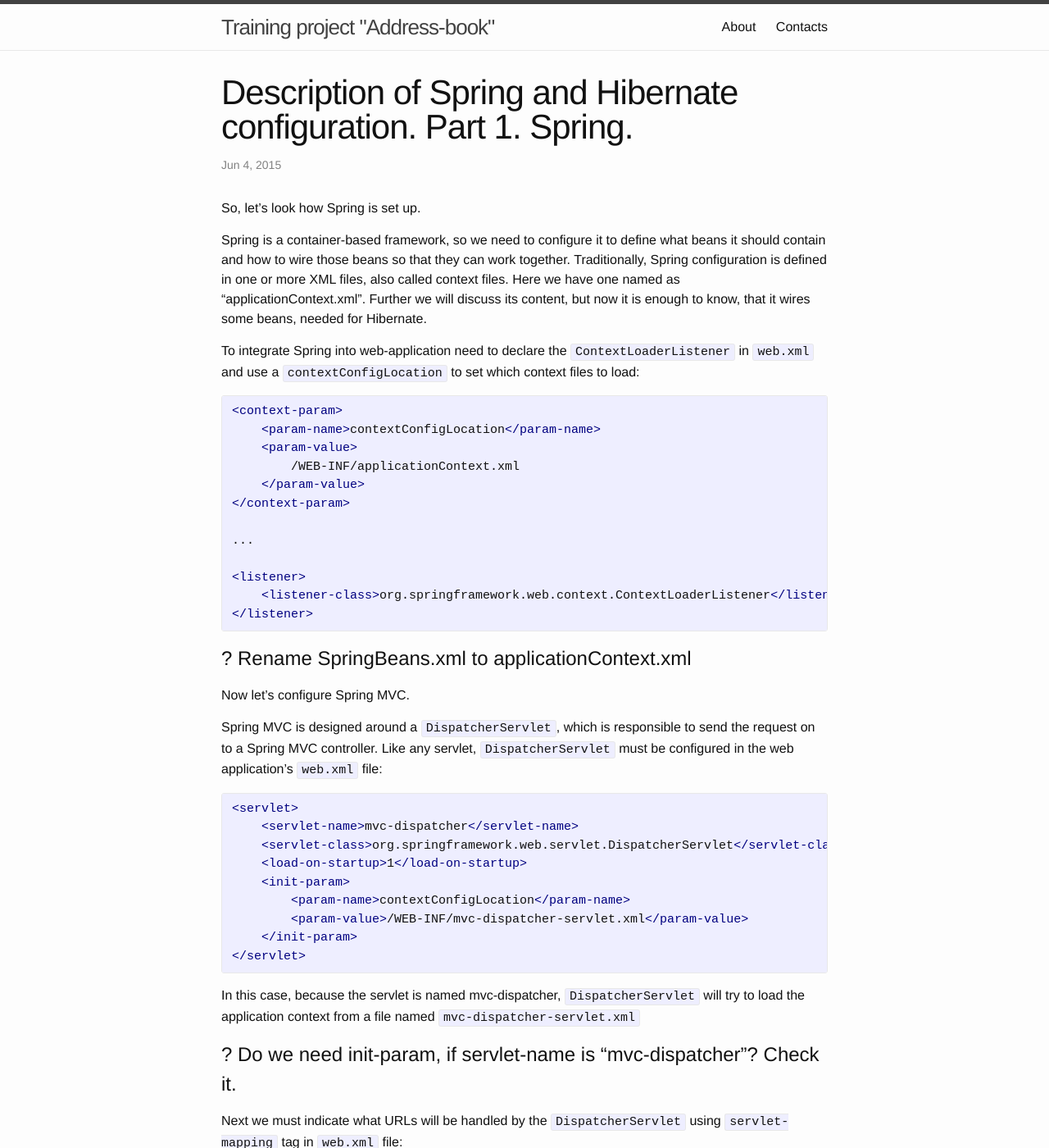
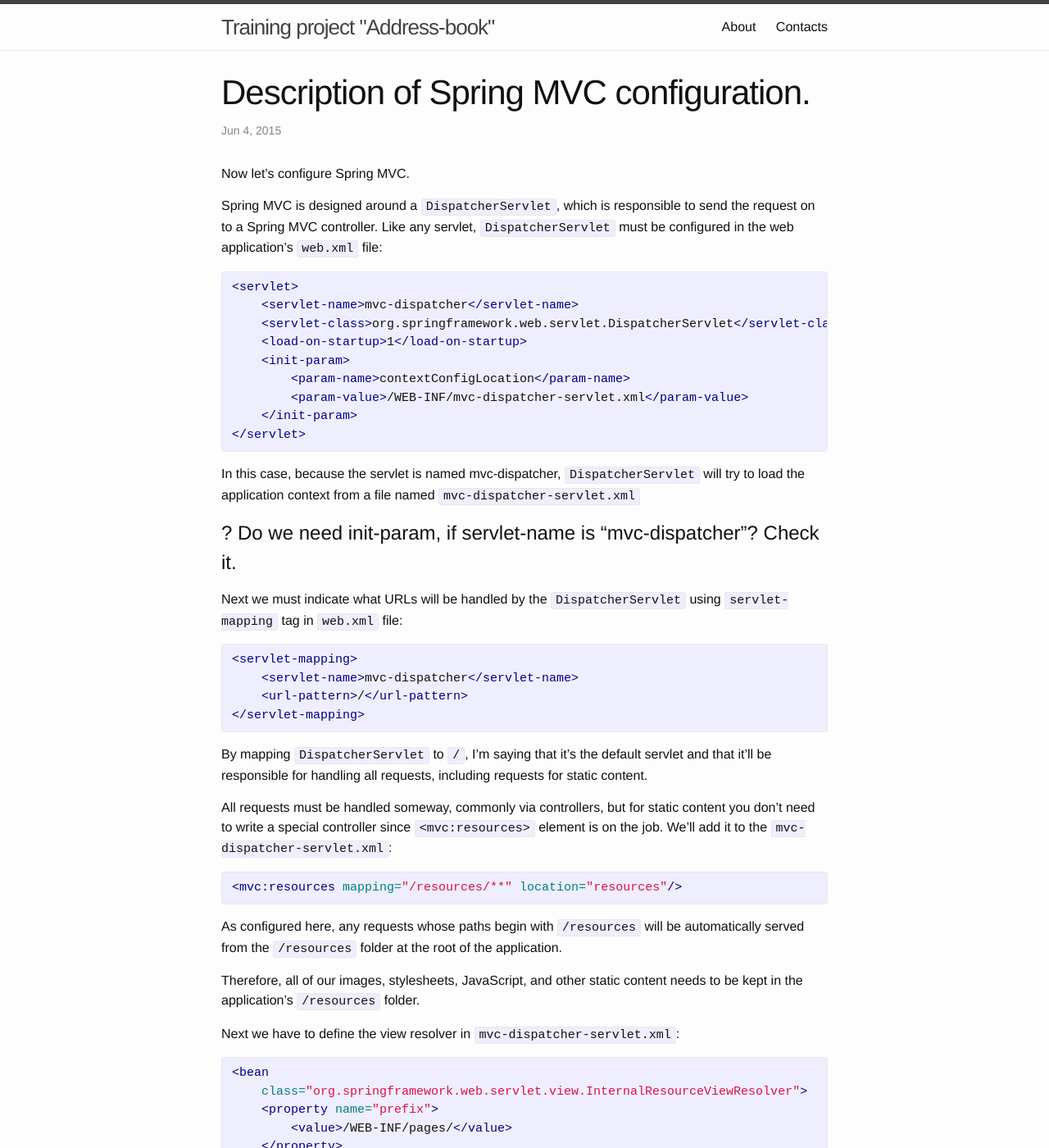
Before and after one commit to anna-zagrebelnaya/address-book, a Jekyll site: the page built from _posts/2015-06-04-spring-MVC-configuration-files.markdown, in a window 1280 px wide and 1400 px high. Shown: the whole window at 82% size. Built offline with Jekyll 4.4.1, drawn with Linux system fonts in a browser that asks for light colours; some of the changed text lies outside the part shown.

Commit message:
split posts

```diff
--- a/_posts/2015-06-04-spring-hibernate-configuration-files.markdown
+++ b/_posts/2015-06-04-spring-MVC-configuration-files.markdown
@@ -1,41 +1,12 @@
 ---
 layout: post
-title:  "Description of Spring and Hibernate configuration. Part 1. Spring."
+title:  "Description of Spring MVC configuration."
 date:   2015-06-04 14:48:35
 categories: blog
 alias: [/blog/blogging-on-redirects]
 excerpt_separator: <!--more-->
 
 ---
-
-So, let's look how Spring is set up.
-
-Spring is a container-based framework, so we need to configure it to define what beans it should contain and how to
-wire those beans so that they can work together. Traditionally, Spring configuration is defined in one or more XML
-files, also called context files. Here we have one named as "applicationContext.xml". Further we will discuss its
-content, but now it is enough to know, that it wires some beans, needed for Hibernate.
-
-To integrate Spring into web-application need to declare the `ContextLoaderListener` in `web.xml` and use a
-`contextConfigLocation` to set which context files to load:
-
-{% highlight xml %}
-
-<context-param>
-    <param-name>contextConfigLocation</param-name>
-    <param-value>
-        /WEB-INF/applicationContext.xml
-    </param-value>
-</context-param>
-
-...
-
-<listener>
-    <listener-class>org.springframework.web.context.ContextLoaderListener</listener-class>
-</listener>
-
-{% endhighlight %}
-
-#? Rename SpringBeans.xml to applicationContext.xml
 
 Now let's configure Spring MVC.
 
@@ -90,3 +61,23 @@ folder at the root of the application.
 
 Therefore, all of our images, stylesheets, JavaScript, and other static content needs to be kept in the application’s
 `/resources` folder.
+
+Next we have to define the view resolver in `mvc-dispatcher-servlet.xml`:
+
+{% highlight xml %}
+
+<bean
+    class="org.springframework.web.servlet.view.InternalResourceViewResolver">
+    <property name="prefix">
+        <value>/WEB-INF/pages/</value>
+    </property>
+    <property name="suffix">
+        <value>.jsp</value>
+    </property>
+</bean>
+
+{% endhighlight %}
+
+When `DispatcherServlet` asks `InternalResourceViewResolver` to resolve a view, it
+takes the logical view name, prefixes it with `/WEB-INF/pages/` and suffixes it with `.jsp`.
+The result is the path of a JSP that will render the output.
```
Also changed, not shown: _posts/2015-06-04-spring-configuration-files.markdown (added, +48 -0 lines).
